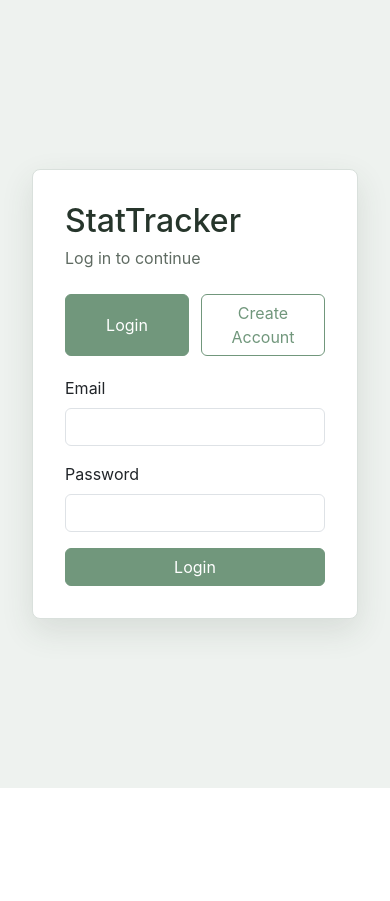
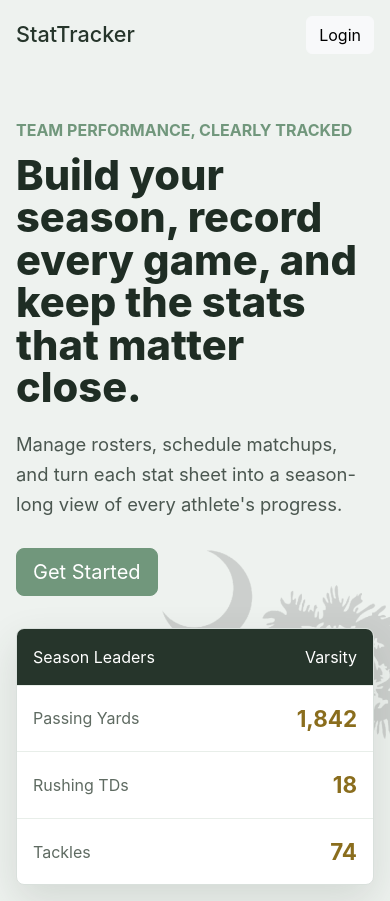
Before and after one commit to kylehix10/StatTracker, a React (Create React App) app in the folder frontend/: page / in a window 390 px wide. Before the commit the page ends 844 px from the top, so only its background shows below. Built offline with nearby package versions, Linux system fonts and the light colour scheme.

Commit message:
splash page

```diff
--- a/frontend/src/App.css
+++ b/frontend/src/App.css
@@ -151,6 +151,116 @@
   text-align: left;
 }
 
+.splash-page {
+  background: #eef2ef;
+  color: #26352b;
+  min-height: 100vh;
+  overflow: hidden;
+  padding: 1.5rem 2rem 2rem;
+  position: relative;
+  text-align: left;
+}
+
+.splash-topbar {
+  align-items: center;
+  display: flex;
+  justify-content: space-between;
+  margin: 0 auto;
+  max-width: 1120px;
+  position: relative;
+  z-index: 1;
+}
+
+.splash-background-image {
+  bottom: 1rem;
+  max-width: 380px;
+  opacity: 0.14;
+  pointer-events: none;
+  position: absolute;
+  right: 4rem;
+  width: 34vw;
+}
+
+.splash-topbar h1 {
+  font-size: 1.35rem;
+  margin: 0;
+}
+
+.splash-hero {
+  align-items: center;
+  display: grid;
+  gap: 3rem;
+  grid-template-columns: minmax(0, 1.1fr) minmax(280px, 0.65fr);
+  margin: 0 auto;
+  max-width: 1120px;
+  min-height: calc(100vh - 6rem);
+  position: relative;
+  z-index: 1;
+}
+
+.splash-hero-content {
+  max-width: 720px;
+}
+
+.splash-kicker {
+  color: #71977c;
+  font-weight: 700;
+  letter-spacing: 0;
+  margin: 0 0 0.75rem;
+  text-transform: uppercase;
+}
+
+.splash-hero h2 {
+  color: #1f2d24;
+  font-size: clamp(2.35rem, 7vw, 4.75rem);
+  font-weight: 800;
+  line-height: 1.02;
+  margin: 0;
+  max-width: 850px;
+}
+
+.splash-hero-content > p:not(.splash-kicker) {
+  color: #4b5750;
+  font-size: 1.15rem;
+  line-height: 1.65;
+  margin: 1.25rem 0 1.75rem;
+  max-width: 620px;
+}
+
+.splash-scoreboard {
+  background: #ffffff;
+  border: 1px solid #d9e0dc;
+  border-radius: 8px;
+  box-shadow: 0 16px 40px rgba(47, 62, 51, 0.14);
+  overflow: hidden;
+}
+
+.splash-scoreboard-header {
+  align-items: center;
+  background: #26352b;
+  color: #ffffff;
+  display: flex;
+  justify-content: space-between;
+  padding: 1rem;
+}
+
+.splash-stat-row {
+  align-items: center;
+  border-top: 1px solid #e8eee9;
+  display: flex;
+  justify-content: space-between;
+  padding: 1rem;
+}
+
+.splash-stat-row span {
+  color: #5f6b62;
+}
+
+.splash-stat-row strong {
+  color: #8a6d1d;
+  font-size: 1.4rem;
+}
+
 .login-panel {
   background: #ffffff;
   border: 1px solid #d9e0dc;
@@ -235,7 +345,9 @@
 }
 
 .season-actions {
+  align-items: end;
   display: flex;
+  gap: 0.75rem;
   justify-content: flex-end;
   margin: 0 auto 1rem;
   max-width: 1320px;
@@ -245,6 +357,23 @@
   align-items: center;
   display: inline-flex;
   gap: 0.45rem;
+}
+
+.season-sort-controls {
+  align-items: end;
+  display: flex;
+  flex-wrap: wrap;
+  gap: 0.75rem;
+}
+
+.season-sort-controls .form-label {
+  color: #4b5750;
+  font-size: 0.85rem;
+  margin-bottom: 0.25rem;
+}
+
+.season-sort-controls .form-select {
+  min-width: 8.5rem;
 }
 
 .season-game-row {
@@ -377,6 +506,36 @@
   .app-navbar-container {
     width: calc(100% - 2rem);
   }
+
+  .splash-page {
+    padding: 1rem;
+  }
+
+  .splash-background-image {
+    right: -2rem;
+    width: 260px;
+  }
+
+  .splash-hero {
+    align-items: start;
+    gap: 2rem;
+    grid-template-columns: 1fr;
+    min-height: auto;
+    padding-top: 4rem;
+  }
+
+  .splash-hero h2 {
+    font-size: 2.6rem;
+  }
+
+  .season-actions {
+    align-items: stretch;
+    flex-direction: column;
+  }
+
+  .season-actions .btn {
+    justify-content: center;
+  }
 }
 
 @keyframes App-logo-spin {
--- a/frontend/src/App.js
+++ b/frontend/src/App.js
@@ -5,16 +5,18 @@ import Dashboard from './pages/Dashboard';
 import Login from './pages/Login';
 import RecordStat from './pages/RecordStat';
 import Season from './pages/Season';
+import Splash from './pages/Splash';
 
 function AppRoutes() {
   const location = useLocation();
-  const showNavbar = location.pathname !== '/';
+  const showNavbar = !['/', '/login'].includes(location.pathname);
 
   return (
     <>
       {showNavbar && <Navbar />}
       <Routes>
-        <Route path="/" element={<Login />} />
+        <Route path="/" element={<Splash />} />
+        <Route path="/login" element={<Login />} />
         <Route path="/dashboard" element={<Dashboard />} />
         <Route path="/season/:teamId" element={<Season />} />
         <Route path="/record-stat/:gameId" element={<RecordStat />} />
--- a/frontend/src/pages/Season.jsx
+++ b/frontend/src/pages/Season.jsx
@@ -38,6 +38,8 @@ function Season() {
   const [editingGame, setEditingGame] = useState(null);
   const [showCreateAthlete, setShowCreateAthlete] = useState(false);
   const [editingAthlete, setEditingAthlete] = useState(null);
+  const [sortStatKey, setSortStatKey] = useState('passingYards');
+  const [sortDirection, setSortDirection] = useState('desc');
   const [gameForm, setGameForm] = useState({
     date: new Date().toISOString().slice(0, 10),
     opponentName: '',
@@ -103,6 +105,22 @@ function Season() {
   const roster = useMemo(() => {
     return team?.roster?.map(row => row.athlete) || [];
   }, [team]);
+
+  const sortedRoster = useMemo(() => {
+    return [...roster].sort((firstAthlete, secondAthlete) => {
+      const firstTotal = Number(statTotalsByAthlete[firstAthlete.id]?.[sortStatKey] || 0);
+      const secondTotal = Number(statTotalsByAthlete[secondAthlete.id]?.[sortStatKey] || 0);
+      const sortMultiplier = sortDirection === 'asc' ? 1 : -1;
+
+      if (firstTotal !== secondTotal) {
+        return (firstTotal - secondTotal) * sortMultiplier;
+      }
+
+      return `${firstAthlete.lastName} ${firstAthlete.firstName}`.localeCompare(
+        `${secondAthlete.lastName} ${secondAthlete.firstName}`
+      );
+    });
+  }, [roster, sortDirection, sortStatKey, statTotalsByAthlete]);
 
   const getGameTeamName = (game, side) => {
     const teamName = game[`${side}Team`]?.name;
@@ -330,10 +348,41 @@ function Season() {
             <span>Create Game</span>
           </Button>
         ) : (
-          <Button onClick={handleOpenCreateAthlete}>
-            <i className="bi bi-plus-circle-fill"></i>
-            <span>Create Athlete</span>
-          </Button>
+          <>
+            <div className="season-sort-controls">
+              <Form.Group controlId="season-roster-sort-stat">
+                <Form.Label>Sort stat</Form.Label>
+                <Form.Select
+                  aria-label="Sort roster by stat"
+                  onChange={(event) => setSortStatKey(event.target.value)}
+                  size="sm"
+                  value={sortStatKey}
+                >
+                  {STAT_COLUMNS.map(column => (
+                    <option key={column.key} value={column.key}>{column.label}</option>
+                  ))}
+                </Form.Select>
+              </Form.Group>
+
+              <Form.Group controlId="season-roster-sort-direction">
+                <Form.Label>Order</Form.Label>
+                <Form.Select
+                  aria-label="Sort roster order"
+                  onChange={(event) => setSortDirection(event.target.value)}
+                  size="sm"
+                  value={sortDirection}
+                >
+                  <option value="desc">High to low</option>
+                  <option value="asc">Low to high</option>
+                </Form.Select>
+              </Form.Group>
+            </div>
+
+            <Button onClick={handleOpenCreateAthlete}>
+              <i className="bi bi-plus-circle-fill"></i>
+              <span>Create Athlete</span>
+            </Button>
+          </>
         )}
       </div>
 
@@ -408,7 +457,7 @@ function Season() {
                   </tr>
                 </thead>
                 <tbody>
-                  {roster.map(athlete => {
+                  {sortedRoster.map(athlete => {
                     const totals = statTotalsByAthlete[athlete.id] || {};
                     return (
                       <tr key={athlete.id}>
--- /dev/null
+++ b/frontend/src/pages/Splash.jsx
@@ -0,0 +1,57 @@
+import { Button } from 'react-bootstrap';
+import { Link } from 'react-router-dom';
+
+function Splash() {
+  return (
+    <main className="splash-page">
+      <img
+        alt=""
+        aria-hidden="true"
+        className="splash-background-image"
+        src={`${process.env.PUBLIC_URL}/palmettoTree2.png`}
+      />
+
+      <header className="splash-topbar">
+        <h1>StatTracker</h1>
+        <Button as={Link} to="/login" variant="light">
+          Login
+        </Button>
+      </header>
+
+      <section className="splash-hero">
+        <div className="splash-hero-content">
+          <p className="splash-kicker">Team performance, clearly tracked</p>
+          <h2>Build your season, record every game, and keep the stats that matter close.</h2>
+          <p>
+            Manage rosters, schedule matchups, and turn each stat sheet into a season-long view
+            of every athlete's progress.
+          </p>
+          <Button as={Link} to="/login" size="lg">
+            Get Started
+          </Button>
+        </div>
+
+        <div className="splash-scoreboard" aria-hidden="true">
+          <div className="splash-scoreboard-header">
+            <span>Season Leaders</span>
+            <span>Varsity</span>
+          </div>
+          <div className="splash-stat-row">
+            <span>Passing Yards</span>
+            <strong>1,842</strong>
+          </div>
+          <div className="splash-stat-row">
+            <span>Rushing TDs</span>
+            <strong>18</strong>
+          </div>
+          <div className="splash-stat-row">
+            <span>Tackles</span>
+            <strong>74</strong>
+          </div>
+        </div>
+      </section>
+    </main>
+  );
+}
+
+export default Splash;
```
